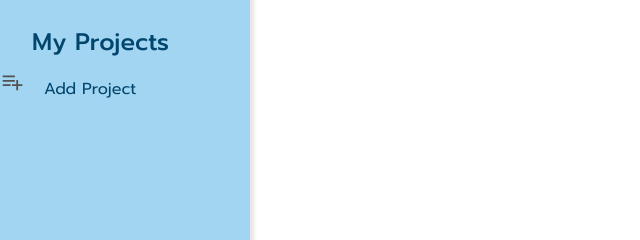
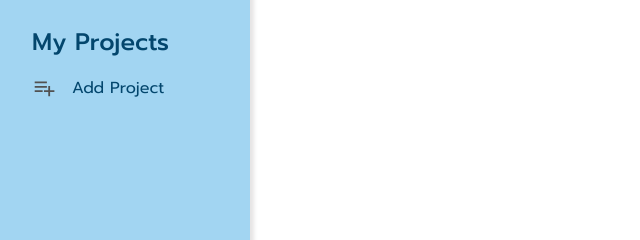
Before and after one commit to hrlclem/to-do-list, a website: page dist/index.html in a window 1280 px wide. Shown: the part 307-547 px from the top of the page, 0-640 px from the left. Drawn offline with Linux system fonts and the light colour scheme.

Commit message:
merveilleux update

```diff
--- a/src/style.css
+++ b/src/style.css
@@ -98,6 +98,16 @@ html, body, #content {
 
 }
 
+.addProjectBtn{
+    padding-left: 8px;
+    padding-bottom: 6px;
+    padding-top: 6px;
+    display: flex;
+    align-items: center;
+    margin-right:24px;
+    margin-left:24px;
+    border-radius: 5px;
+}
 .addProjectBtn:hover{
     background-color: #67b4e0;
     color: white;
```
